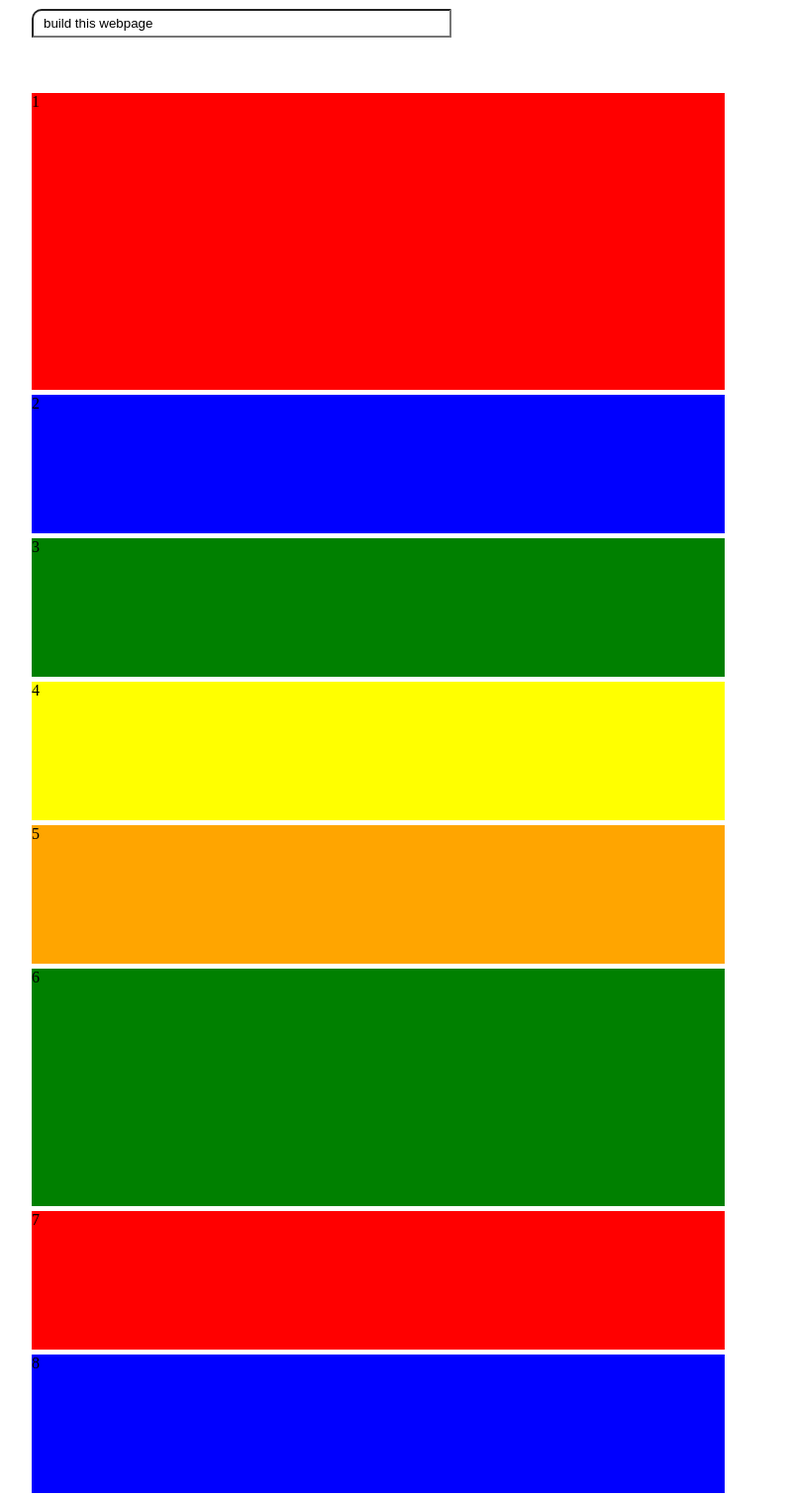
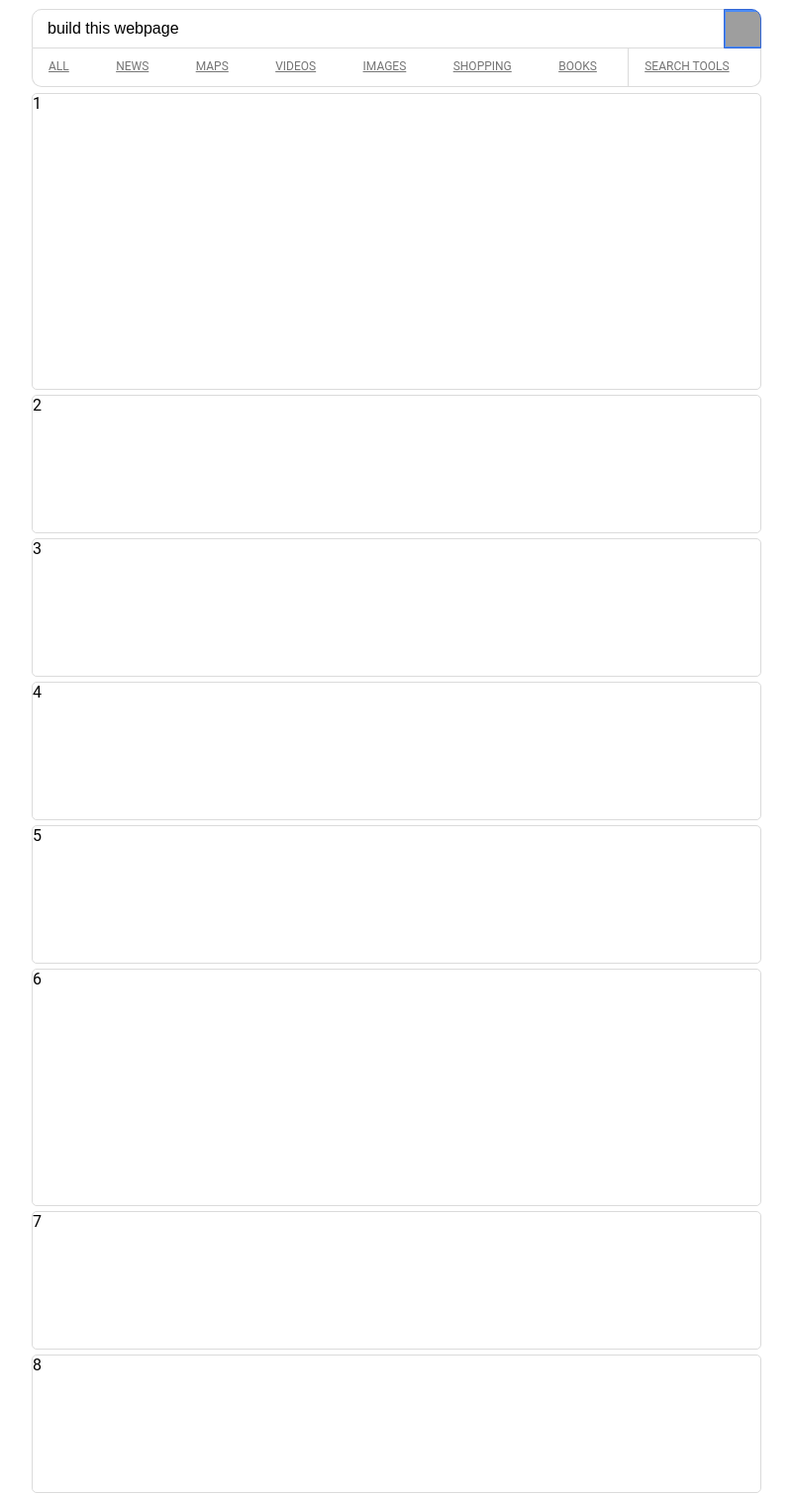
Before and after one commit to LukePerez/google-search-page, a plain HTML site: page index.html in a window 1280 px wide. Shown: the part 54-1567 px from the top of the page at 99% size, without its empty margins (276-1076 px from the left). Drawn offline with Linux system fonts and the light colour scheme; grey boxes are pictures that could not be loaded.

Commit message:
finished search bar and page skeleton

```diff
--- a/index.html
+++ b/index.html
@@ -9,7 +9,20 @@
 				<img id="ggl" src="https://www.google.com/images/branding/googlelogo/2x/googlelogo_color_272x92dp.png" href="https://www.google.com">
 			</div>
 			<div class="item" id="searchspot">
-				<input type="text" id="srchbr" value="build this webpage">
+				<div id="brbtn">
+					<input type="text" id="srchbr" value="build this webpage">
+					<button id="go"></button>
+				</div>
+				<div id="btntabs">
+					<a href="#" class="btns" id="al">ALL</a>
+					<a href="#" class="btns" id="nws">NEWS</a>
+					<a href="#" class="btns" id="mps">MAPS</a>
+					<a href="#" class="btns" id="vdos">VIDEOS</a>
+					<a href="#" class="btns" id="imgs">IMAGES</a>
+					<a href="#" class="btns" id="shppg">SHOPPING</a>
+					<a href="#" class="btns" id="bks">BOOKS</a>
+					<a href="#" class="btns" id="st">SEARCH TOOLS</a>
+				</div>
 			</div>
 			<div class="item" id="one">1</div>
 			<div class="item" id="two">2</div>
--- a/style.css
+++ b/style.css
@@ -1,6 +1,10 @@
+html{
+	font-family:Roboto, HelveticaNeue, Arial;
+
+}
 .wrapper {
 	display:grid;
-	grid-template-columns:300px 700px 300px;
+	grid-template-columns:300px 737px 300px;
 	grid-template-rows:50px 80px 300px 140px 140px 140px 140px 240px 140px 140px 140px 140px 140px 160px 140px 140px 140px 140px 400px 50px 80px;
 	grid-row-gap:5px;
 }
@@ -22,141 +26,255 @@
 	grid-column-end:3;
 	justify-self:start;
 }
+#brbtn {
+	display:grid;
+	grid-template-columns:699px 60px;
+}
 #srchbr{
-	width:400px;
+	grid-column-start:1;
+	grid-column-end:2;
+	width:695px;
 	border-radius:10px 0px 0px 0px;
-	padding:5px 10px;
+	padding:10px 15px;
+	border:1px solid #dbdbdb;
+	font-size:16px;
+	border-shadow:;
+}
+#go{
+	grid-column-start:2;
+	grid-column-end:3;
+	width:38px;
+	height:40px;
+	border-radius:0px 10px 0px 0px;
+	background-color:#4a8bf6;
+	border:1px solid #3367d6;
+	background-image: url("http://t1.gstatic.com/images?q=tbn:ANd9GcSWrqcdILQwnNEFel6dQoOJhOETVFAZMxAlOLMXo-DA30zNtxiUbkUfYi5M");
+	background-repeat:no-repeat;
+	background-position:center;
+	background-size:35px 35px;
+}
+#btntabs {
+	display:grid;
+	width:735px;
+	grid-template-columns:60x 60px 70px 70px 70px 70px 70px 70px;
+	border-bottom:1px solid #dbdbdb;
+	border-left: 1px solid #dbdbdb;
+	border-right:1px solid #dbdbdb;
+	border-radius: 0px 0px 10px 10px;
+	font-size:12px;
+	line-height:37px;
+}
+.btns {
+	color:#757575;
+	border-style:none;
+	padding:0 16px;
+	height:38px;
+
+}
+.btns:hover{
+	text-decoration:underline;
+}
+#al{
+	grid-column-start:1;
+	grid-colum-end:2;
+}
+#nws{
+	grid-column-start:2;
+	grid-colum-end:3;
+}
+#mps{
+	grid-column-start:3;
+	grid-colum-end:4;
+}
+#vdos{
+	grid-column-start:4;
+	grid-colum-end:5;
+}
+#imgs{
+	grid-column-start:5;
+	grid-colum-end:6;
+}
+#shppg{
+	grid-column-start:6;
+	grid-colum-end:7;
+}
+#bks{
+	grid-column-start:7;
+	grid-colum-end:8;
+}
+#st{
+	border-left:1px solid #dbdbdb;
+	grid-column-start:8;
+	grid-colum-end:9;
 }
 #one{
 	grid-column-start:2;
 	grid-column-end:3;
 	grid-row-start:3;
 	grid-row-end:4;
-	background-color:red;
+	background-color:white;
+	border:1px solid #dbdbdb;
+	border-radius:5px;
 }
 #two{
 	grid-column-start:2;
 	grid-column-end:3;
 	grid-row-start:4;
 	grid-row-end:5;
-	background-color:blue;
+	background-color:white;
+	border:1px solid #dbdbdb;
+	border-radius:5px;
 }
 #three{
 	grid-column-start:2;
 	grid-column-end:3;
 	grid-row-start:5;
 	grid-row-end:6;
-	background-color:green;
+	background-color:white;
+	border:1px solid #dbdbdb;
+	border-radius:5px;
 }
 #four{
 	grid-column-start:2;
 	grid-column-end:3;
 	grid-row-start:6;
 	grid-row-end:7;
-	background-color:yellow;
+	background-color:white;
+	border:1px solid #dbdbdb;
+	border-radius:5px;
 }
 #five{
 	grid-column-start:2;
 	grid-column-end:3;
 	grid-row-start:7;
 	grid-row-end:8;
-	background-color:orange;
+	background-color:white;
+	border:1px solid #dbdbdb;
+	border-radius:5px;
 }
 #six{
 	grid-column-start:2;
 	grid-column-end:3;
 	grid-row-start:8;
 	grid-row-end:9;
-	background-color:green;
+	background-color:white;
+	border:1px solid #dbdbdb;
+	border-radius:5px;
 }
 #seven{
 	grid-column-start:2;
 	grid-column-end:3;
 	grid-row-start:9;
 	grid-row-end:10;
-	background-color:red;
+	background-color:white;
+	border:1px solid #dbdbdb;
+	border-radius:5px;
 }
 #eight{
 	grid-column-start:2;
 	grid-column-end:3;
 	grid-row-start:10;
 	grid-row-end:11;
-	background-color:blue;
+	background-color:white;
+	border:1px solid #dbdbdb;
+	border-radius:5px;
 }
 #nine{
 	grid-column-start:2;
 	grid-column-end:3;
 	grid-row-start:11;
 	grid-row-end:12;
-	background-color:green;
+	background-color:white;
+	border:1px solid #dbdbdb;
+	border-radius:5px;
 }
 #ten{
 	grid-column-start:2;
 	grid-column-end:3;
 	grid-row-start:12;
 	grid-row-end:13;
-	background-color:yellow;
+	background-color:white;
+	border:1px solid #dbdbdb;
+	border-radius:5px;
 }
 #eleven{
 	grid-column-start:2;
 	grid-column-end:3;
 	grid-row-start:13;
 	grid-row-end:14;
-	background-color:purple;
+	background-color:white;
+	border:1px solid #dbdbdb;
+	border-radius:5px;
 }
 #twelve{
 	grid-column-start:2;
 	grid-column-end:3;
 	grid-row-start:14;
 	grid-row-end:15;
-	background-color:orange;
+	background-color:white;
+	border:1px solid #dbdbdb;
+	border-radius:5px;
 }
 #thirteen{
 	grid-column-start:2;
 	grid-column-end:3;
 	grid-row-start:15;
 	grid-row-end:16;
-	background-color:blue;
+	background-color:white;
+	border:1px solid #dbdbdb;
+	border-radius:5px;
 }
 #fourteen{
 	grid-column-start:2;
 	grid-column-end:3;
 	grid-row-start:16;
 	grid-row-end:17;
-	background-color:green;
+	background-color:white;
+	border:1px solid #dbdbdb;
+	border-radius:5px;
 }
 #fifteen{
 	grid-column-start:2;
 	grid-column-end:3;
 	grid-row-start:17;
 	grid-row-end:18;
-	background-color:pink;
+	background-color:white;
+	border:1px solid #dbdbdb;
+	border-radius:5px;
 }
 #sixteen{
 	grid-column-start:2;
 	grid-column-end:3;
 	grid-row-start:18;
 	grid-row-end:19;
-	background-color:red;
+	background-color:white;
+	border:1px solid #dbdbdb;
+	border-radius:5px;
 }
 #seventeen{
 	grid-column-start:2;
 	grid-column-end:3;
 	grid-row-start:19;
 	grid-row-end:20;
-	background-color:blue;
+	background-color:white;
+	border:1px solid #dbdbdb;
+	border-radius:5px;
 }
 #eighteen{
 	grid-column-start:2;
 	grid-column-end:3;
 	grid-row-start:20;
 	grid-row-end:21;
-	background-color:yellow;
+	background-color:white;
+	border:1px solid #dbdbdb;
+	border-radius:5px;
 }
 #nineteen{
 	grid-column-start:2;
 	grid-column-end:3;
 	grid-row-start:21;
 	grid-row-end:22;
-	background-color:green;
+	background-color:white;
+	border:1px solid #dbdbdb;
+	border-radius:5px;
 }
```
